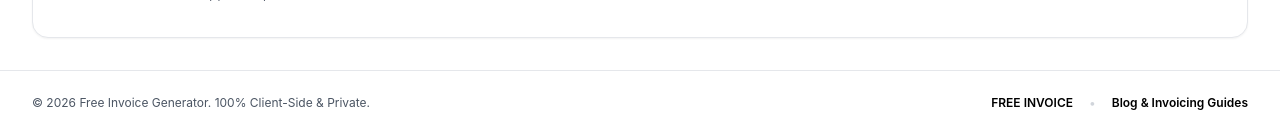
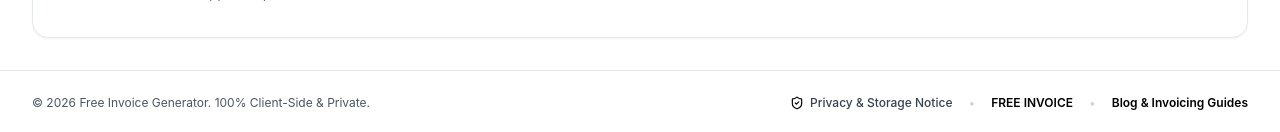
Before and after one commit to Nikking18/free-invoice-generator, a Next.js app: page /blog in a window 1280 px wide. Shown: the part 1860-1992 px from the top of the page. Built offline with nearby package versions, Linux system fonts and the light colour scheme.

Commit message:
fix: translate privacy notice button dynamically across languages & stabilize Ko-fi overlay widget size

```diff
--- a/app/blog/page.tsx
+++ b/app/blog/page.tsx
@@ -1,15 +1,18 @@
 'use client';
 
-import React from 'react';
+import React, { useState } from 'react';
 import Link from 'next/link';
+import { ShieldCheck } from 'lucide-react';
 import { BlogHeader } from '../../components/BlogHeader';
 import { BlogSection } from '../../components/BlogSection';
 import { KofiFooterSection, KofiOverlayWidget } from '../../components/KofiWidgets';
 import { FeedbackWidget } from '../../components/FeedbackWidget';
+import { PrivacyModal } from '../../components/PrivacyBanner';
 import { useTranslation } from '../../lib/i18n/LanguageContext';
 
 export default function BlogPage() {
   const { t } = useTranslation();
+  const [showPrivacyModal, setShowPrivacyModal] = useState<boolean>(false);
 
   return (
     <div className="min-h-screen flex flex-col bg-white text-black font-sans antialiased">
@@ -24,12 +27,20 @@ export default function BlogPage() {
       {/* Support & Footer */}
       <KofiFooterSection />
 
-      <footer className="bg-white text-gray-800 border-t border-gray-200 py-6 text-xs text-center">
-        <div className="max-w-7xl mx-auto px-4 sm:px-6 lg:px-8 flex flex-col sm:flex-row items-center justify-between gap-3">
+      <footer className="bg-white text-gray-800 border-t border-gray-200 py-6 text-xs">
+        <div className="max-w-7xl mx-auto px-4 sm:px-6 lg:px-8 flex flex-col sm:flex-row items-center justify-between gap-4">
           <p className="text-gray-600">
             © {new Date().getFullYear()} {t('footerCopyrightNotice')}
           </p>
           <div className="flex items-center space-x-4">
+            <button
+              onClick={() => setShowPrivacyModal(true)}
+              className="inline-flex items-center gap-1.5 text-gray-700 hover:text-black transition-colors font-medium cursor-pointer"
+            >
+              <ShieldCheck className="w-3.5 h-3.5 text-black" />
+              <span>{t('footerPrivacyNotice')}</span>
+            </button>
+            <span className="text-gray-300">•</span>
             <Link href="/" className="text-black font-semibold hover:underline">
               {t('appName')}
             </Link>
@@ -41,6 +52,9 @@ export default function BlogPage() {
         </div>
       </footer>
 
+      {/* Privacy Notice Modal */}
+      <PrivacyModal isOpen={showPrivacyModal} onClose={() => setShowPrivacyModal(false)} />
+
       {/* Widgets */}
       <KofiOverlayWidget />
       <FeedbackWidget />
--- a/components/BlogPostClient.tsx
+++ b/components/BlogPostClient.tsx
@@ -1,6 +1,6 @@
 'use client';
 
-import React from 'react';
+import React, { useState } from 'react';
 import Link from 'next/link';
 import {
   Clock,
@@ -8,13 +8,15 @@ import {
   CheckCircle2,
   FileText,
   BookOpen,
-  ArrowRight
+  ArrowRight,
+  ShieldCheck
 } from 'lucide-react';
 import { getBlogPostBySlug, getBlogPosts } from '../lib/blogs';
 import { useTranslation } from '../lib/i18n/LanguageContext';
 import { BlogHeader } from './BlogHeader';
 import { KofiFooterSection, KofiOverlayWidget } from './KofiWidgets';
 import { FeedbackWidget } from './FeedbackWidget';
+import { PrivacyModal } from './PrivacyBanner';
 
 interface BlogPostClientProps {
   slug: string;
@@ -22,6 +24,7 @@ interface BlogPostClientProps {
 
 export function BlogPostClient({ slug }: BlogPostClientProps) {
   const { appLanguage, t } = useTranslation();
+  const [showPrivacyModal, setShowPrivacyModal] = useState<boolean>(false);
   const post = getBlogPostBySlug(slug, appLanguage);
 
   if (!post) {
@@ -194,6 +197,14 @@ export function BlogPostClient({ slug }: BlogPostClientProps) {
             © {new Date().getFullYear()} {t('footerCopyrightNotice')}
           </p>
           <div className="flex items-center space-x-4">
+            <button
+              onClick={() => setShowPrivacyModal(true)}
+              className="inline-flex items-center gap-1.5 text-gray-700 hover:text-black transition-colors font-medium cursor-pointer"
+            >
+              <ShieldCheck className="w-3.5 h-3.5 text-black" />
+              <span>{t('footerPrivacyNotice')}</span>
+            </button>
+            <span className="text-gray-300">•</span>
             <Link href="/" className="text-black font-semibold hover:underline">
               {t('appName')}
             </Link>
@@ -205,6 +216,9 @@ export function BlogPostClient({ slug }: BlogPostClientProps) {
         </div>
       </footer>
 
+      {/* Privacy Notice Modal */}
+      <PrivacyModal isOpen={showPrivacyModal} onClose={() => setShowPrivacyModal(false)} />
+
       {/* Floating Widgets */}
       <KofiOverlayWidget />
       <FeedbackWidget />
--- a/components/Header.tsx
+++ b/components/Header.tsx
@@ -74,7 +74,7 @@ export function Header({
               className="inline-flex items-center gap-1.5 border border-gray-200 bg-gray-50 hover:bg-gray-100 text-gray-800 font-semibold text-xs rounded-sm px-2.5 py-1 transition-colors"
             >
               <BookOpen className="w-3.5 h-3.5 text-gray-900 shrink-0" />
-              <span>Blog & News</span>
+              <span>{t('blogTitle')}</span>
             </a>
 
             {/* App Interface Language Switcher */}
--- a/components/KofiWidgets.tsx
+++ b/components/KofiWidgets.tsx
@@ -98,8 +98,6 @@ export function KofiFooterSection() {
 }
 
 export function KofiOverlayWidget() {
-  const { t } = useTranslation();
-
   useEffect(() => {
     if (typeof window === 'undefined') return;
 
@@ -111,7 +109,7 @@ export function KofiOverlayWidget() {
         try {
           (window as any).kofiWidgetOverlay.draw('nikhilkhanpara', {
             'type': 'floating-chat',
-            'floating-chat.donateButton.text': t('footerSupportBtn'),
+            'floating-chat.donateButton.text': 'Support me',
             'floating-chat.donateButton.background-color': '#000000',
             'floating-chat.donateButton.text-color': '#ffffff'
           });
@@ -137,7 +135,7 @@ export function KofiOverlayWidget() {
         script.addEventListener('load', initOverlay);
       }
     }
-  }, [t]);
+  }, []);
 
   return null;
 }
```
